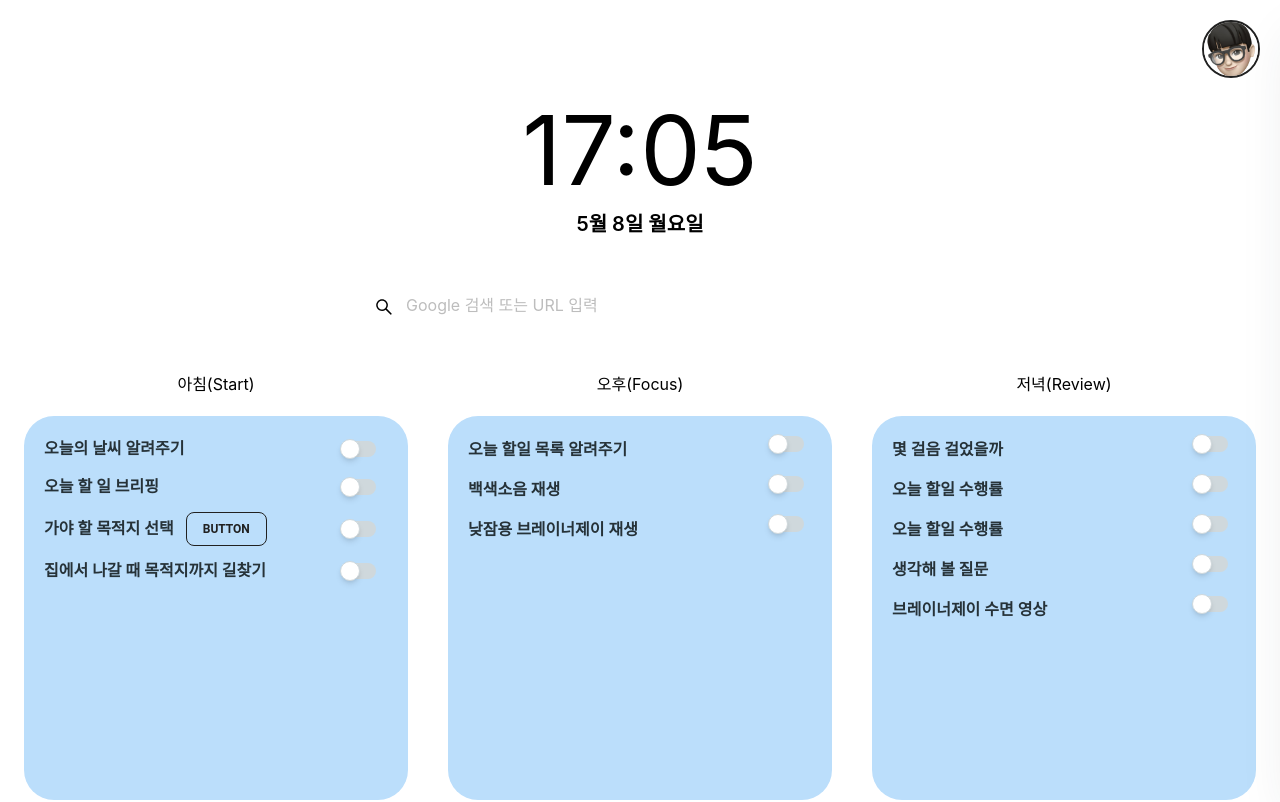
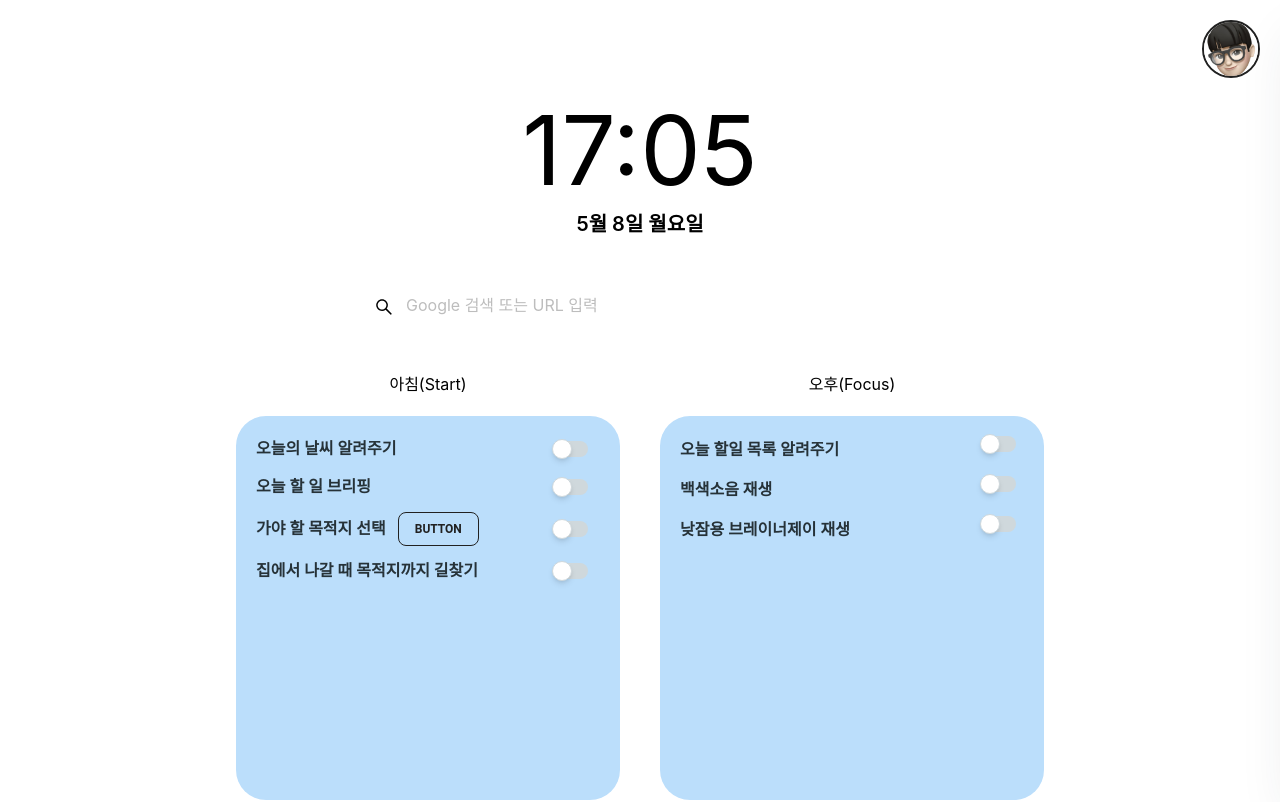
Before and after one commit to HH-Notch/notch-react, a React (Create React App) app: page /home in a window 1280 px wide. Shown: the top 802 px of the page. Built offline with nearby package versions, Linux system fonts and the light colour scheme.

Commit message:
welcome, home router 경로 변경. 화면 width가 줄어들 때 Notch Block의 style flex-wrap으로 변경

```diff
--- a/src/App.js
+++ b/src/App.js
@@ -10,18 +10,28 @@ import Night from "./components/Night";
 import { useState } from "react";
 import { Drawer, Typography, IconButton } from "@material-tailwind/react";
 import ShortcutsDrawer from "./components/Drawer";
-import { RouterProvider, createBrowserRouter } from "react-router-dom";
+import { Outlet, RouterProvider, createBrowserRouter } from "react-router-dom";
 import Welcome from "./pages/Welcome";
-
+import { useEffect } from "react";
 import Root from "./pages/Root";
 import NotFound from "./pages/NotFound";
-import MusicList from "./pages/MusicList";
 
 function App() {
+  function setScreenSize() {
+    let vh = window.innerHeight * 0.01;
+    document.documentElement.style.setProperty("--vh", `${vh}px`);
+  }
+  useEffect(() => {
+    setScreenSize();
+  });
+
   return (
     <>
-      <div className="flex flex-col justify-center items-center w-screen h-screen ">
-        <Welcome />
+      <div
+        className="w-screen h-screen p-5"
+        style={{ height: "calc(var(--vh, 1vh) * 100)" }}
+      >
+        <Outlet />
       </div>
     </>
   );
--- a/src/index.css
+++ b/src/index.css
@@ -15,3 +15,6 @@ code {
   font-family: source-code-pro, Menlo, Monaco, Consolas, "Courier New",
     monospace;
 }
+:root {
+  --vh: 100%;
+}
--- a/src/index.js
+++ b/src/index.js
@@ -7,16 +7,23 @@ import { RouterProvider } from "react-router";
 import { createBrowserRouter } from "react-router-dom";
 import NotFound from "./pages/NotFound";
 import Root from "./pages/Root";
+import Welcome from "./pages/Welcome";
 
 const router = createBrowserRouter([
   {
     path: "/",
     element: <App />,
     errorElement: <NotFound />,
-  },
-  {
-    path: "home",
-    element: <Root />,
+    children: [
+      {
+        index: true,
+        element: <Welcome />,
+      },
+      {
+        path: "home",
+        element: <Root />,
+      },
+    ],
   },
 ]);
 const root = ReactDOM.createRoot(document.getElementById("root"));
--- a/src/pages/MusicList.jsx
+++ /dev/null
@@ -1,5 +0,0 @@
-import React from "react";
-
-export default function MusicList() {
-  return <div>musicList</div>;
-}
--- a/src/pages/Root.jsx
+++ b/src/pages/Root.jsx
@@ -15,7 +15,7 @@ export default function Root() {
   const closeDrawerRight = () => setOpenDrawer(false);
 
   return (
-    <div className="bg-white w-screen h-screen flex flex-col p-5">
+    <div className="bg-white w-full h-full flex flex-col ">
       <div className="flex justify-end">
         <Profile openDrawerRight={openDrawerRight} />
       </div>
@@ -23,7 +23,7 @@ export default function Root() {
       <div className="flex justify-center items-center my-5">
         <GoogleSearchBar />
       </div>
-      <div className="flex justify-center items-center">
+      <div className="flex flex-wrap justify-center items-center">
         <Block blockName="아침(Start)">
           <Morning />
         </Block>
--- a/src/pages/Welcome.jsx
+++ b/src/pages/Welcome.jsx
@@ -5,6 +5,10 @@ import { Link } from "react-router-dom";
 export default function Welcome() {
   return (
     <>
+      <div
+        className="flex flex-col justify-center items-center w-screen h-screen overflow-scroll"
+        style={{ height: "calc(var(--vh, 1vh) * 100)" }}
+      >
         <div className="text-center">
           <p className="text-5xl mb-5">Welcome to Notch !</p>
           <p className="text-5xl">Welcome to Easily automated life !</p>
@@ -26,6 +30,7 @@ export default function Welcome() {
         >
           <Link to="/home">Go Home</Link>
         </Button>
+      </div>
     </>
   );
 }
```
Lines whose indentation alone changed are shown as unchanged.
